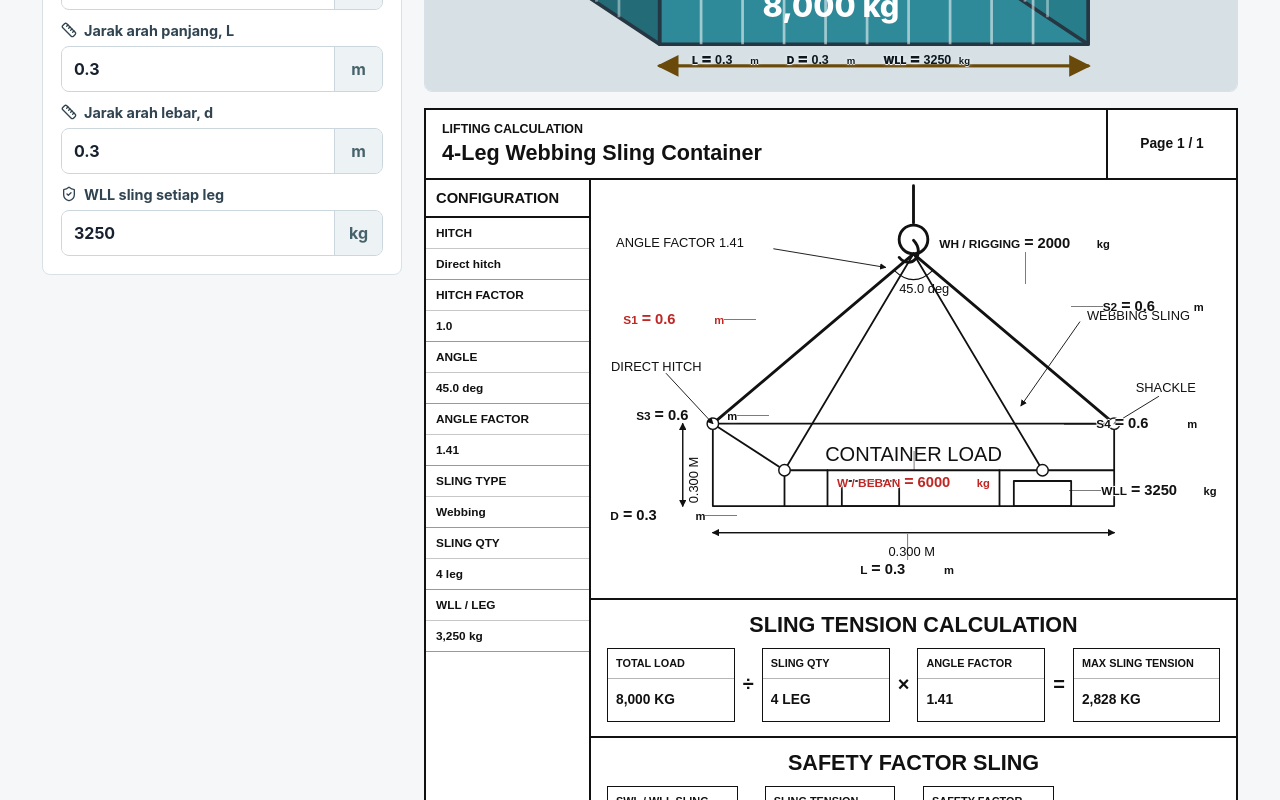
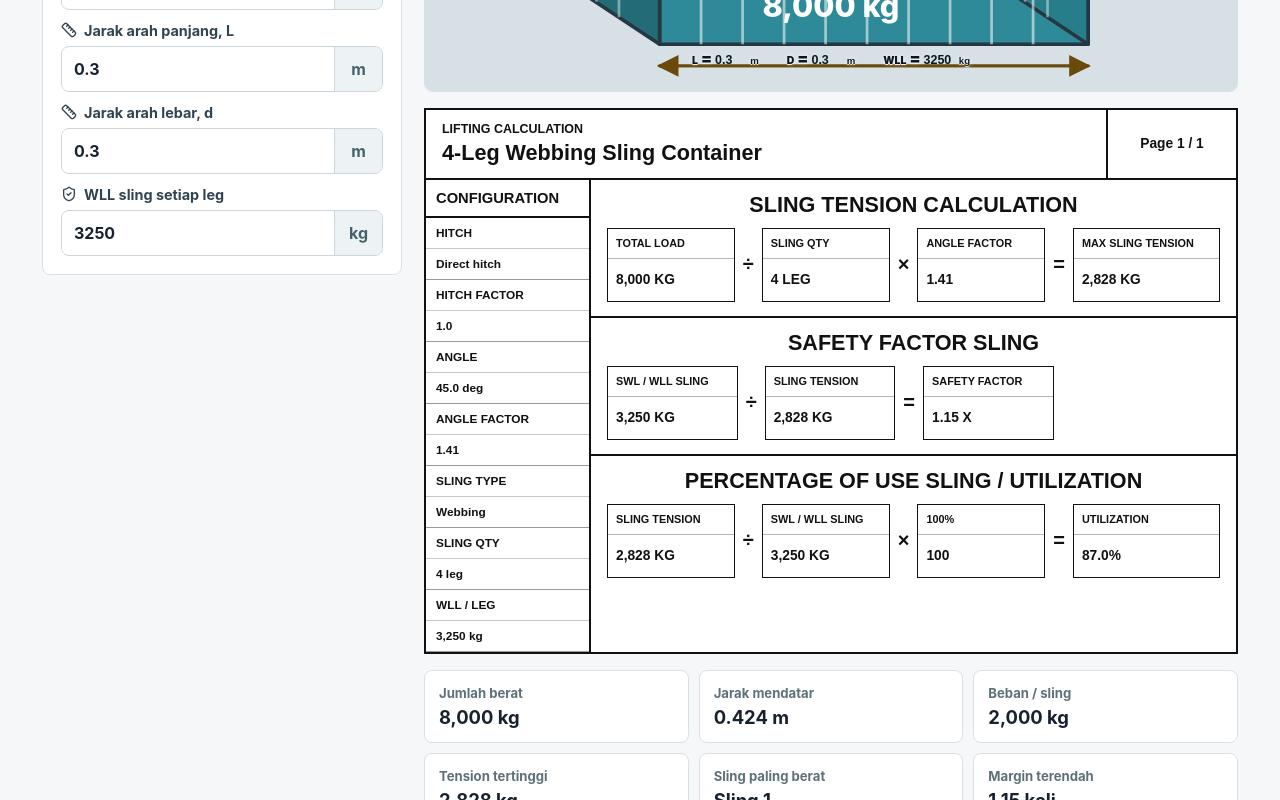
Before and after one commit to panadol94/rigging-calculator-my, a React (Vite) app: page / in a window 1280 px wide. Shown: the part 663-1463 px from the top of the page. Built offline with nearby package versions, Linux system fonts and the light colour scheme.

Commit message:
fix: remove duplicate calculation drawing

```diff
--- a/src/main.jsx
+++ b/src/main.jsx
@@ -196,7 +196,7 @@ function EquationRow({ title, boxes, resultLabel, resultValue }) {
   );
 }
 
-function EngineeringSheet({ input, result, setValue, setSlingLength }) {
+function EngineeringSheet({ input, result }) {
   const sampleLeg = result.worstLeg;
   const angleFactor =
     Number.isFinite(sampleLeg.sinTheta) && sampleLeg.sinTheta !== 0
@@ -253,103 +253,6 @@ function EngineeringSheet({ input, result, setValue, setSlingLength }) {
         </aside>
 
         <div className="sheetMain">
-          <div className="drawingFrame">
-            <svg viewBox="0 0 900 560" role="img" aria-label="Technical drawing container lifting">
-              <defs>
-                <marker id="sheetArrow" markerHeight="7" markerWidth="7" orient="auto" refX="6" refY="3.5">
-                  <path d="M0,0 L7,3.5 L0,7 Z" />
-                </marker>
-              </defs>
-
-              <path className="sheetHookLine" d="M450 8 V60" />
-              <circle className="sheetHook" cx="450" cy="83" r="20" />
-              <path className="sheetHookCut" d="M450 84 C468 103 446 127 430 108" />
-
-              <path className="sheetSling" d="M450 103 L170 340" />
-              <path className="sheetSling" d="M450 103 L730 340" />
-              <path className="sheetSling thin" d="M450 103 L270 405" />
-              <path className="sheetSling thin" d="M450 103 L630 405" />
-
-              <path className="angleArc" d="M423 126 Q450 152 477 126" />
-              <text className="sheetSmallText" x="430" y="158">{fmt(sampleLeg.angleDeg, 1)} deg</text>
-
-              <path className="containerLine" d="M170 340 L730 340 L730 455 L170 455 Z" />
-              <path className="containerLine" d="M170 340 L270 405 L730 405" />
-              <path className="containerLine" d="M270 405 L270 455" />
-              <path className="containerLine" d="M330 405 L330 455 M570 405 L570 455" />
-              <path className="containerLine" d="M350 420 H430 V455 H350 Z M590 420 H670 V455 H590 Z" />
-
-              <circle className="sheetPoint" cx="170" cy="340" r="8" />
-              <circle className="sheetPoint" cx="730" cy="340" r="8" />
-              <circle className="sheetPoint" cx="270" cy="405" r="8" />
-              <circle className="sheetPoint" cx="630" cy="405" r="8" />
-
-              <text className="containerText" x="450" y="392">CONTAINER LOAD</text>
-
-              <path className="leader" d="M682 198 L600 315" markerEnd="url(#sheetArrow)" />
-              <text className="sheetCallout" x="692" y="196">WEBBING SLING</text>
-              <path className="leader" d="M792 302 L730 340" markerEnd="url(#sheetArrow)" />
-              <text className="sheetCallout" x="760" y="296">SHACKLE</text>
-              <path className="leader" d="M105 270 L170 340" markerEnd="url(#sheetArrow)" />
-              <text className="sheetCallout" x="28" y="266">DIRECT HITCH</text>
-              <path className="leader" d="M255 96 L411 122" markerEnd="url(#sheetArrow)" />
-              <text className="sheetCallout" x="35" y="94">ANGLE FACTOR {fmt(angleFactor, 2)}</text>
-
-              <path className="sheetDim" d="M170 492 H730" markerEnd="url(#sheetArrow)" />
-              <path className="sheetDim" d="M730 492 H170" markerEnd="url(#sheetArrow)" />
-              <text className="sheetDimText" x="415" y="525">{fmt(input.lengthM, 3)} M</text>
-              <path className="sheetDim" d="M128 340 V455" markerEnd="url(#sheetArrow)" />
-              <path className="sheetDim" d="M128 455 V340" markerEnd="url(#sheetArrow)" />
-              <text className="sheetDimText verticalText" x="110" y="425">{fmt(input.widthM, 3)} M</text>
-            </svg>
-
-            <div className="sheetInputsOverlay" aria-label="Input dalam gambar calculation sheet">
-              <div className="sheetInputSpot sheetLoadInput">
-                <DiagramInput label="W / Beban" suffix="kg" value={input.loadKg} onChange={setValue("loadKg")} step="1" tone="red" />
-              </div>
-              <div className="sheetInputSpot sheetRiggingInput">
-                <DiagramInput label="Wh / Rigging" suffix="kg" value={input.riggingKg} onChange={setValue("riggingKg")} step="1" />
-              </div>
-              {input.slingLengthsM.map((value, index) => (
-                <div className={`sheetInputSpot sheetSlingInput sheetSlingInput${index + 1}`} key={slingNames[index]}>
-                  <DiagramInput
-                    label={`S${index + 1}`}
-                    suffix="m"
-                    value={value}
-                    onChange={setSlingLength(index)}
-                    tone={index === 0 ? "red" : "dark"}
-                  />
-                </div>
-              ))}
-              <div className="sheetInputSpot sheetLengthInput">
-                <DiagramInput label="L" suffix="m" value={input.lengthM} onChange={setValue("lengthM")} />
-              </div>
-              <div className="sheetInputSpot sheetWidthInput">
-                <DiagramInput label="d" suffix="m" value={input.widthM} onChange={setValue("widthM")} />
-              </div>
-              <div className="sheetInputSpot sheetWllInput">
-                <DiagramInput label="WLL" suffix="kg" value={input.wllKg} onChange={setValue("wllKg")} step="1" />
-              </div>
-            </div>
-
-            <div className="sheetInputGrid">
-              <MiniInput label="Beban" suffix="kg" value={input.loadKg} onChange={setValue("loadKg")} step="1" />
-              <MiniInput label="Rigging" suffix="kg" value={input.riggingKg} onChange={setValue("riggingKg")} step="1" />
-              {input.slingLengthsM.map((value, index) => (
-                <MiniInput
-                  key={slingNames[index]}
-                  label={`S${index + 1}`}
-                  suffix="m"
-                  value={value}
-                  onChange={setSlingLength(index)}
-                />
-              ))}
-              <MiniInput label="L" suffix="m" value={input.lengthM} onChange={setValue("lengthM")} />
-              <MiniInput label="d" suffix="m" value={input.widthM} onChange={setValue("widthM")} />
-              <MiniInput label="WLL" suffix="kg" value={input.wllKg} onChange={setValue("wllKg")} step="1" />
-            </div>
-          </div>
-
           <EquationRow
             title="SLING TENSION CALCULATION"
             boxes={[
@@ -651,8 +554,6 @@ function App() {
           <EngineeringSheet
             input={input}
             result={result}
-            setValue={setValue}
-            setSlingLength={setSlingLength}
           />
 
           <div className="summary">
```
